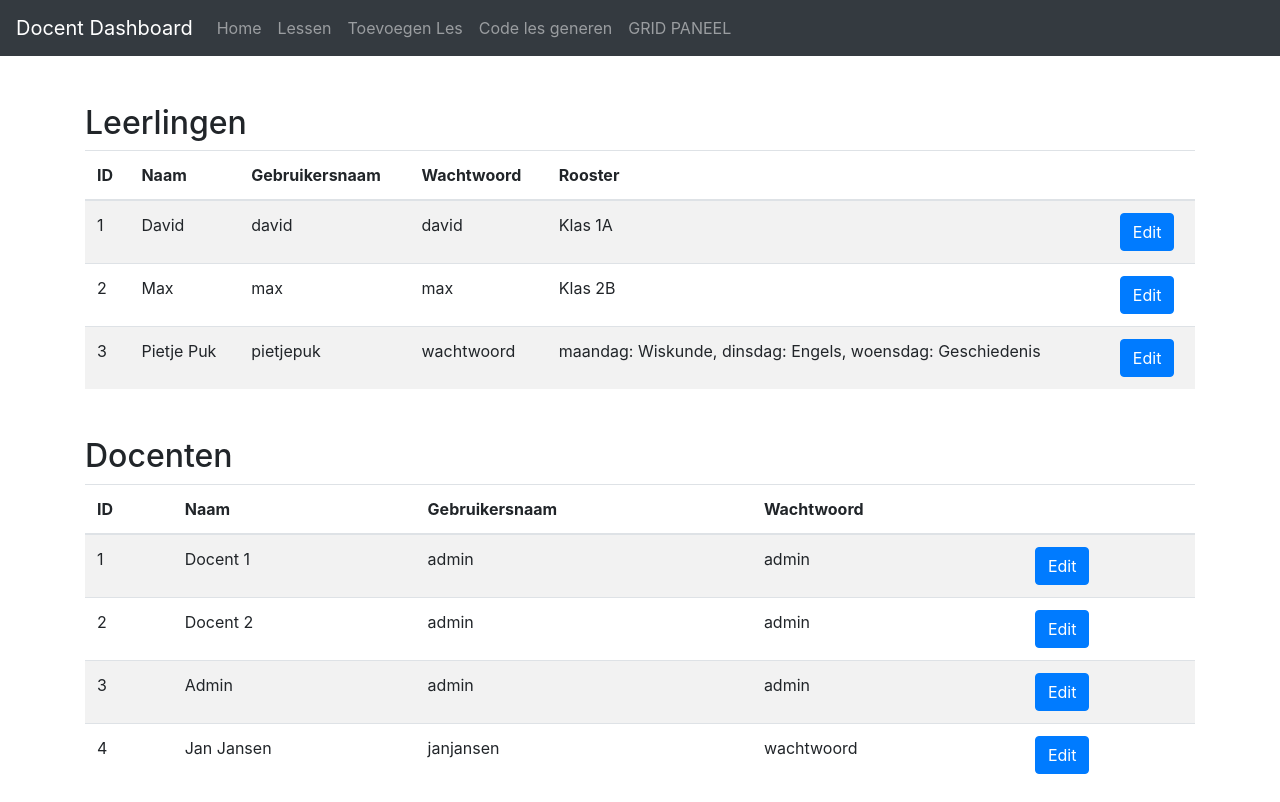
After one commit to Max-1056897/SecurityWP3, a Flask app: page /admin in a window 1280 px wide. The commit adds this page. Run offline with Flask 2, Linux system fonts and the light colour scheme; data comes from the database, SQL or seed files in the repository; both versions use the stored data as it was after the commit; some libraries are stand-ins or nearby versions.

Commit message:
UPDATE: GRID PANEEL TOEGEVOEGD

```diff
--- a/app.py
+++ b/app.py
@@ -115,12 +115,22 @@ def docent_dashboard():
     c.execute("SELECT * FROM lessen")
     lessen = c.fetchall()
 
-    # Ophalen van de aanwezigheidsgegevens van leerlingen, inclusief de docentnaam
-    c.execute('SELECT leerlingen.naam, aanwezigheid.aanwezig, lessen.vak, docenten.naam FROM aanwezigheid INNER JOIN leerlingen ON aanwezigheid.leerling_id = leerlingen.leerling_id INNER JOIN lessen ON aanwezigheid.les_id = lessen.les_id INNER JOIN docenten ON lessen.docent_id = docenten.docent_id')
+    c.execute('SELECT leerlingen.naam, aanwezigheid.aanwezig, lessen.vak, lessen.docent_id FROM aanwezigheid INNER JOIN lessen ON aanwezigheid.les_id = lessen.les_id INNER JOIN leerlingen ON aanwezigheid.leerling_id = leerlingen.leerling_id')
     rows = c.fetchall()
+
+    docent_dict = {}
+    c.execute("SELECT docent_id, naam FROM docenten")
+    for docent in c.fetchall():
+        docent_dict[docent[0]] = docent[1]
+
     conn.close()
 
-    return render_template('docent_dashboard.html', lessen=lessen, rows=rows)
+    les_dict = {}
+    for les in lessen:
+        les_dict[les[0]] = {'vak': les[1], 'datum': les[2], 'starttijd': les[3], 'eindtijd': les[4], 'docent_id': les[5]}
+
+    return render_template('docent_dashboard.html', les_dict=les_dict, rows=rows, docent_dict=docent_dict, lessen=lessen)
+
 
 
 @app.route('/les/<int:id>')
@@ -310,5 +320,81 @@ def docent_lessen_code():
     return render_template('docent_lessen_code.html', vakken=vakken, code=code)
 
 
+@app.route('/')
+def index_admin():
+    return render_template('index.html')
+
+@app.route('/login', methods=['GET', 'POST'])
+def login_admin():
+    if request.method == 'POST':
+        username = request.form['username']
+        password = request.form['password']
+        conn = sqlite3.connect('aanwezigheidssysteem.db')
+        c = conn.cursor()
+        c.execute("SELECT * FROM admin WHERE gebruikersnaam = ? AND wachtwoord = ?", (username, password))
+        user = c.fetchone()
+        if user:
+            session['user'] = user
+            return redirect(url_for('admin'))
+        else:
+            return render_template('login.html', error='Invalid username or password')
+    else:
+        return render_template('login.html')
+
+
+
+@app.route('/admin')
+def admin_dashboard():
+    conn = sqlite3.connect('aanwezigheidssysteem.db')
+    c = conn.cursor()
+    c.execute("SELECT * FROM leerlingen")
+    students = c.fetchall()
+    c.execute("SELECT * FROM docenten")
+    teachers = c.fetchall()
+    conn.close()
+    return render_template('admin.html', students=students, teachers=teachers)
+
+@app.route('/update_student', methods=['POST'])
+def update_student_data():
+    if request.method == 'POST':
+        # Haal de gegevens op uit het verzoek
+        id = request.form['id']
+        name = request.form['naam']
+        username = request.form['gebruikersnaam']
+        password = request.form['wachtwoord']
+        schedule = request.form['rooster']
+
+        # Bijwerken van de database
+        conn = sqlite3.connect('aanwezigheidssysteem.db')
+        c = conn.cursor()
+        c.execute('UPDATE leerlingen SET naam = ?, gebruikersnaam = ?, wachtwoord = ?, rooster = ? WHERE leerling_id = ?', (name, username, password, schedule, id))
+        conn.commit()
+        conn.close()
+
+        # Terugsturen van de bijgewerkte rij
+        student = [id, name, username, password, schedule]
+        return render_template('student_row.html', student=student)
+
+@app.route('/update_teacher', methods=['POST'])
+def update_teacher_data():
+    if request.method == 'POST':
+        # Haal de gegevens op uit het verzoek
+        id = request.form['id']
+        name = request.form['naam']
+        username = request.form['gebruikersnaam']
+        password = request.form['wachtwoord']
+
+        # Bijwerken van de database
+        conn = sqlite3.connect('aanwezigheidssysteem.db')
+        c = conn.cursor()
+        c.execute('UPDATE docenten SET naam = ?, gebruikersnaam = ?, wachtwoord = ? WHERE docent_id = ?', (name, username, password, id))
+        conn.commit()
+        conn.close()
+
+        # Terugsturen van de bijgewerkte rij
+        teacher = [id, name, username, password]
+        return render_template('teacher_row.html', teacher=teacher)
+
+
 if __name__ == "__main__":
     app.run(host=FLASK_IP, port=FLASK_PORT, debug=FLASK_DEBUG)
--- /dev/null
+++ b/templates/admin.html
@@ -0,0 +1,162 @@
+<!DOCTYPE html>
+<html>
+  <head>
+    <title>Admin Dashboard</title>
+    <!-- Bootstrap CSS -->
+    <script src="https://code.jquery.com/jquery-3.6.0.min.js"></script>
+
+    <link rel="stylesheet" href="https://stackpath.bootstrapcdn.com/bootstrap/4.3.1/css/bootstrap.min.css"
+      integrity="sha384-ggOyR0iXCbMQv3Xipma34MD+dH/1fQ784/j6cY/iJTQUOhcWr7x9JvoRxT2MZw1T" crossorigin="anonymous">
+  </head>
+  <body>
+    <nav class="navbar navbar-expand-lg navbar-dark bg-dark">
+      <a class="navbar-brand" href="#">Docent Dashboard</a>
+      <button class="navbar-toggler" type="button" data-toggle="collapse" data-target="#navbarNav" aria-controls="navbarNav" aria-expanded="false" aria-label="Toggle navigation">
+        <span class="navbar-toggler-icon"></span>
+      </button>
+      <div class="collapse navbar-collapse" id="navbarNav">
+        <ul class="navbar-nav">
+          <li class="nav-item">
+            <a class="nav-link" href="/docent_dashboard">Home</a>
+          </li>
+          <li class="nav-item">
+            <a class="nav-link" href="/docent/lessen">Lessen</a>
+          </li>
+          <li class="nav-item">
+            <a class="nav-link" href="/docent/lessen/toevoegen">Toevoegen Les</a>
+          </li>
+          <li class="nav-item">
+            <a class="nav-link" href="/docent/lessen/code">Code les generen</a>
+          </li>
+          <li class="nav-item">
+            <a class="nav-link" href="/admin">GRID PANEEL</a>
+          </li>
+        </ul>
+      </div>
+    </nav>
+    <div class="container mt-5">
+      <h2>Leerlingen</h2>
+      <table class="table table-striped">
+        <thead>
+          <tr>
+            <th>ID</th>
+            <th>Naam</th>
+            <th>Gebruikersnaam</th>
+            <th>Wachtwoord</th>
+            <th>Rooster</th>
+            <th></th>
+          </tr>
+        </thead>
+        <tbody>
+          {% for student in students %}
+          <tr>
+            <td>{{ student[0] }}</td>
+            <td>{{ student[1] }}</td>
+            <td>{{ student[2] }}</td>
+            <td>{{ student[3] }}</td>
+            <td>{{ student[4] }}</td>
+            <td><button class="btn btn-primary edit-button">Edit</button></td>
+          </tr>
+          {% endfor %}
+        </tbody>
+      </table>
+      <h2 class="mt-5">Docenten</h2>
+      <table class="table table-striped">
+        <thead>
+          <tr>
+            <th>ID</th>
+            <th>Naam</th>
+            <th>Gebruikersnaam</th>
+            <th>Wachtwoord</th>
+            <th></th>
+          </tr>
+        </thead>
+        <tbody>
+          {% for teacher in teachers %}
+          <tr>
+            <td>{{ teacher[0] }}</td>
+            <td>{{ teacher[1] }}</td>
+            <td>{{ teacher[2] }}</td>
+            <td>{{ teacher[3] }}</td>
+            <td><button class="btn btn-primary edit-button">Edit</button></td>
+          </tr>
+          {% endfor %}
+        </tbody>
+      </table>
+    </div>
+    <script>
+        $(document).ready(function() {
+          // Wanneer de edit-knop wordt geklikt
+          $('.edit-button').click(function() {
+            // Zoek de rij van de knop
+            var row = $(this).closest('tr');
+            // Maak een container om de bewerkingsvelden te bevatten
+            var container = $('<div></div>');
+            // Voeg velden toe voor elke kolom
+            row.find('td').each(function() {
+              var columnName = $(this).prevAll('th').text();
+              var columnValue = $(this).text();
+              var input = $('<input type="text" class="form-control mb-2 mr-sm-2" value="' + columnValue + '">');
+              input.attr('name', columnName.toLowerCase().replace(' ', '_'));
+              container.append(input);
+            });
+            // Voeg een opslaan-knop toe om de bewerkingen op te slaan
+            var saveButton = $('<button type="button" class="btn btn-primary save-button">Save</button>');
+            container.append(saveButton);
+            // Vervang de rij door de container
+            row.replaceWith($('<tr></tr>').append($('<td colspan="6"></td>').append(container)));
+          });
+
+          // Wanneer de opslaan-knop wordt geklikt voor de studenten
+          $('.container').on('click', '.save-button', function() {
+            // Zoek de container van de opslaan-knop
+            var container = $(this).closest('.container');
+            // Zoek de rij van de opslaan-knop
+            var row = $(this).closest('tr');
+            // Bouw de gegevens op uit de ingevoerde waarden
+            var data = {};
+            $(this).closest('div').find('input').each(function() {
+              var name = $(this).attr('name');
+              var value = $(this).val();
+              data[name] = value;
+            });
+            // Voer een AJAX-verzoek uit om de gegevens bij te werken
+            $.ajax({
+              type: 'POST',
+              url: '/update_student',
+              data: data,
+              success: function(response) {
+                // Vervang de bewerkingscontainer door de bijgewerkte rij
+                row.replaceWith(response);
+              }
+            });
+          });
+
+          // Wanneer de opslaan-knop wordt geklikt voor de docenten
+          $('.container').on('click', '.save-teacher-button', function() {
+            // Zoek de container van de opslaan-knop
+            var container = $(this).closest('.container');
+            // Zoek de rij van de opslaan-knop
+            var row = $(this).closest('tr');
+            // Bouw de gegevens op uit de ingevoerde waarden
+            var data = {};
+            $(this).closest('div').find('input').each(function() {
+              var name = $(this).attr('name');
+              var value = $(this).val();
+              data[name] = value;
+            });
+            // Voer een AJAX-verzoek uit om de gegevens bij te werken
+            $.ajax({
+              type: 'POST',
+              url: '/update_teacher',
+              data: data,
+              success: function(response) {
+                // Vervang de bewerkingscontainer door de bijgewerkte rij
+                row.replaceWith(response);
+              }
+            });
+          });
+        });
+      </script>
+</body>
+</html>
--- a/templates/docent_lessen.html
+++ b/templates/docent_lessen.html
@@ -25,6 +25,9 @@
 			</li>
 			<li class="nav-item">
 			  <a class="nav-link" href="/docent/lessen/code">Code les generen</a>
+			</li>
+			<li class="nav-item">
+			  <a class="nav-link" href="/admin">GRID PANEEL</a>
 			</li>
 		  </ul>
 		</div>
--- a/templates/docent_lessen_code.html
+++ b/templates/docent_lessen_code.html
@@ -9,8 +9,7 @@
 <body>
     <nav class="navbar navbar-expand-lg navbar-dark bg-dark">
         <a class="navbar-brand" href="#">Docent Dashboard</a>
-        <button class="navbar-toggler" type="button" data-toggle="collapse" data-target="#navbarNav"
-        aria-controls="navbarNav" aria-expanded="false" aria-label="Toggle navigation">
+        <button class="navbar-toggler" type="button" data-toggle="collapse" data-target="#navbarNav" aria-controls="navbarNav" aria-expanded="false" aria-label="Toggle navigation">
           <span class="navbar-toggler-icon"></span>
         </button>
         <div class="collapse navbar-collapse" id="navbarNav">
@@ -26,6 +25,9 @@
             </li>
             <li class="nav-item">
               <a class="nav-link" href="/docent/lessen/code">Code les generen</a>
+            </li>
+            <li class="nav-item">
+              <a class="nav-link" href="/admin">GRID PANEEL</a>
             </li>
           </ul>
         </div>
--- a/templates/docent_overzicht_lessen.html
+++ b/templates/docent_overzicht_lessen.html
@@ -26,6 +26,9 @@
         </li>
         <li class="nav-item">
           <a class="nav-link" href="/docent/lessen/code">Code les generen</a>
+        </li>
+        <li class="nav-item">
+          <a class="nav-link" href="/admin">GRID PANEEL</a>
         </li>
       </ul>
     </div>
```
Also changed, not shown: dbadd.py (+28 -0 lines), templates/docent_dashboard.html (+7 -7 lines), templates/login.html (added, +18 -0 lines), aanwezigheidssysteem.db. Lines whose indentation alone changed are shown as unchanged.
